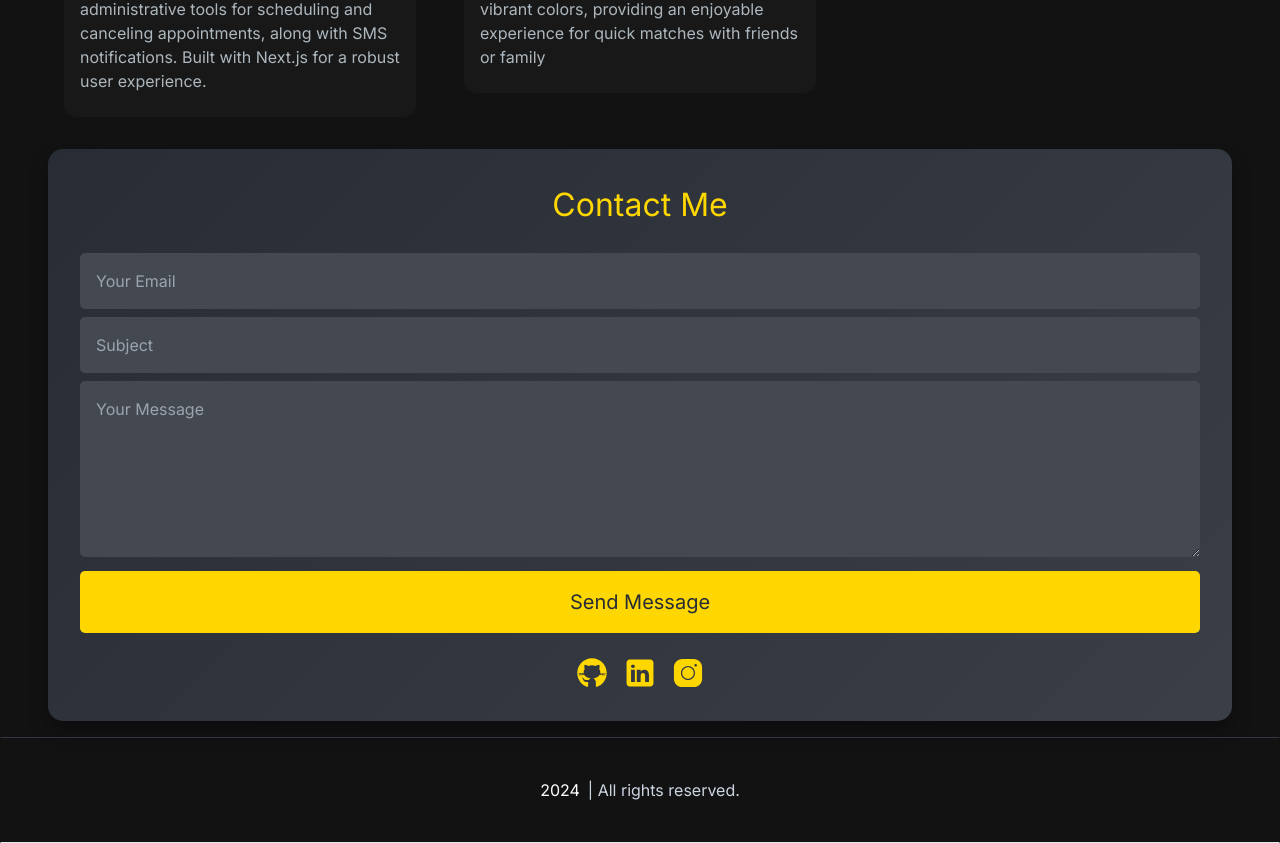
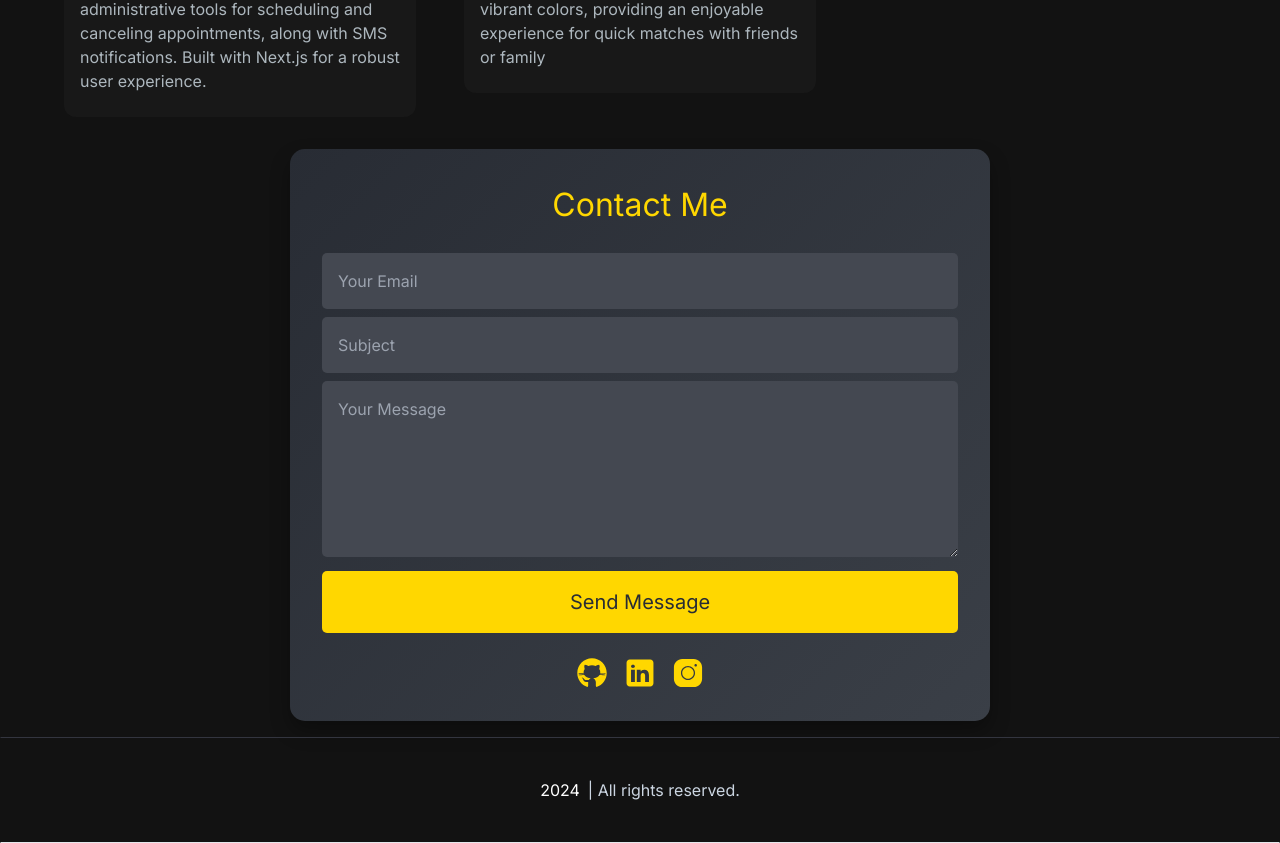
Before and after one commit to sam-chris-fullstack-engineer/Portfolio-website, a Next.js app: page / in a window 1280 px wide. Shown: the part 2690-3533 px from the top of the page. Built offline with nearby package versions, Linux system fonts and the light colour scheme.

Commit message:
changed email section UI for fixing desktop view with little modification

```diff
--- a/src/app/components/EmailSection.jsx
+++ b/src/app/components/EmailSection.jsx
@@ -11,13 +11,14 @@ const Container = styled.div`
   padding: 2rem;
   border-radius: 15px;
   box-shadow: 0 10px 20px rgba(0, 0, 0, 0.3);
-  max-width: 100%;
+  max-width: 700px; /* Limit the maximum width */
   margin: auto;
   overflow: hidden;
 
   @media (max-width: 480px) {
     padding: 1rem;
     border-radius: 10px;
+    max-width: 100%; /* Full width for mobile */
   }
 `;
 
@@ -36,7 +37,7 @@ const Title = styled.h1`
 const Input = styled.input`
   width: 100%;
   padding: 1rem;
-  margin-bottom: 0.5rem; /* Adjusted margin to accommodate error message */
+  margin-bottom: 0.5rem;
   border: none;
   border-radius: 5px;
   background-color: #444851;
@@ -59,7 +60,7 @@ const Input = styled.input`
 const Textarea = styled.textarea`
   width: 100%;
   padding: 1rem;
-  margin-bottom: 0.5rem; /* Adjusted margin to accommodate error message */
+  margin-bottom: 0.5rem;
   border: none;
   border-radius: 5px;
   background-color: #444851;
@@ -121,7 +122,7 @@ const SocialIcons = styled.div`
 const ErrorText = styled.p`
   color: red;
   font-size: 0.875rem;
-  margin-bottom: 0.5rem; /* Space above the input */
+  margin-bottom: 0.5rem;
   text-align: left;
 `;
 
```
